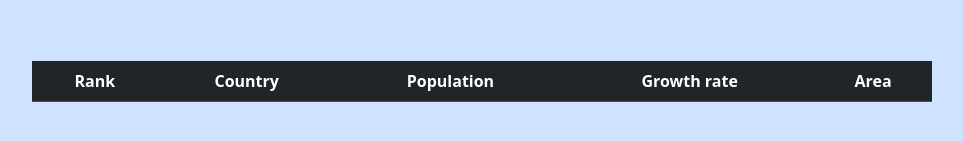
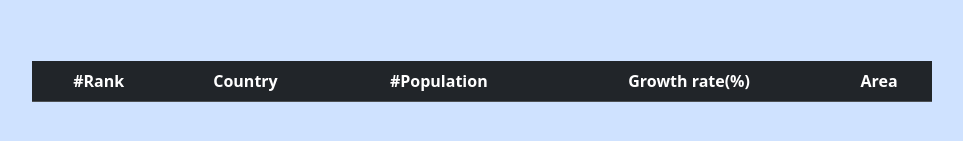
Before and after one commit to karthikyelisetti/JSON-Httpreq-Ajax, a plain HTML site: page Exercise2-Ajax/index.html in a window 1280 px wide. Shown: the part 137-278 px from the top of the page, without its empty margins (158-1121 px from the left). Drawn offline with nearby package versions, Linux system fonts and the light colour scheme.

Commit message:
updated the index.html file

```diff
--- a/Exercise2-Ajax/index.html
+++ b/Exercise2-Ajax/index.html
@@ -37,10 +37,10 @@
     <table class="table table-striped mt-5">
       <thead class="table-dark">
         <tr>
-          <th>Rank</th>
+          <th>#Rank</th>
           <th>Country</th>
-          <th>Population</th>
-          <th>Growth rate</th>
+          <th>#Population</th>
+          <th>Growth rate(%)</th>
           <th>Area</th>
         </tr>
       </thead>
```
